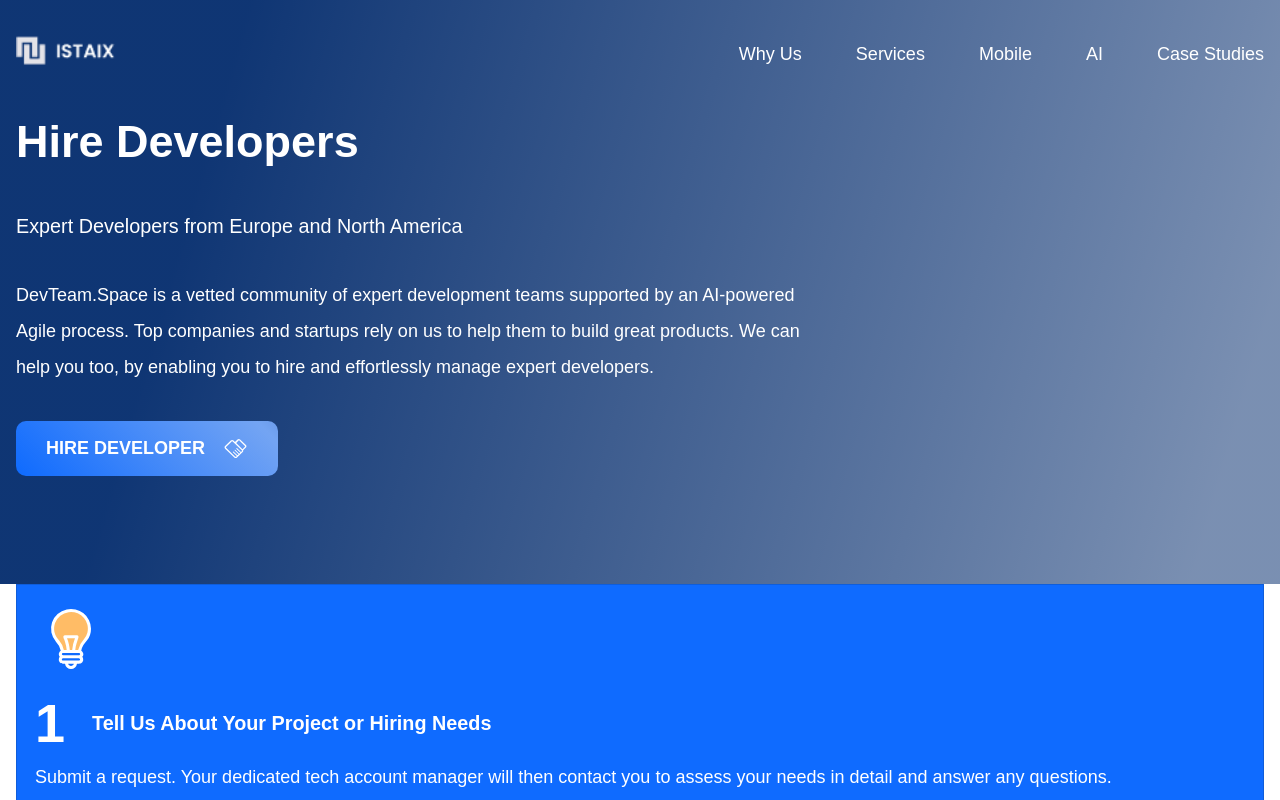
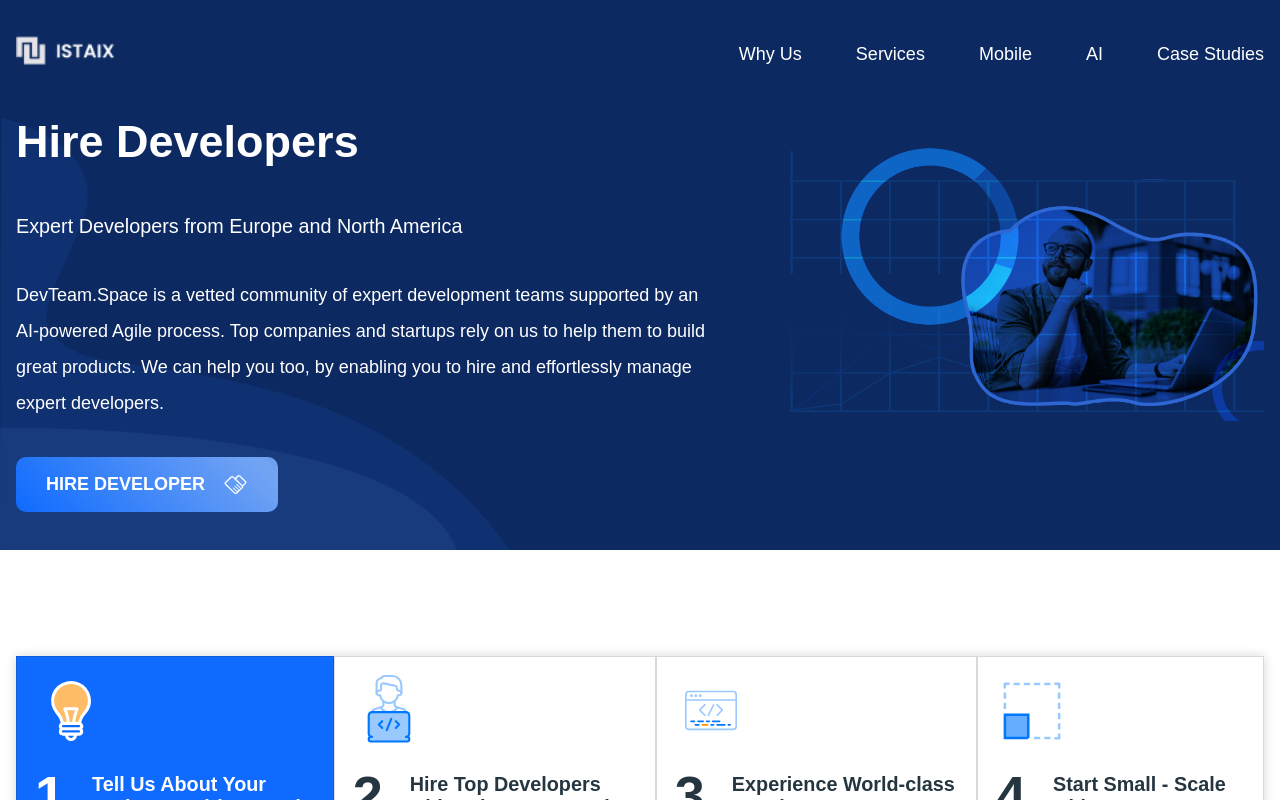
Before and after one commit to maestro418/fwork-landing, a React (Create React App) app: page / in a window 1280 px wide. Shown: the top 800 px of the page. Built offline with nearby package versions, Linux system fonts and the light colour scheme.

Commit message:
feat: update ui

```diff
--- a/src/components/intro-banner.tsx
+++ b/src/components/intro-banner.tsx
@@ -14,8 +14,8 @@ const IntroBanner = ({ title, subTitle, desc, btnContent }: IntroBannerProps) =>
     return (
         <StyledBanner>
             <div className="container">
-                <div className="row">
-                    <div className="col-md-8 main-content">
+                <div className="row main-content">
+                    <div className="col-md-7">
                         <div className="h1 bold-550">
                             {title}
                         </div>
@@ -27,8 +27,10 @@ const IntroBanner = ({ title, subTitle, desc, btnContent }: IntroBannerProps) =>
                         </div>
 
                     </div>
+                    <img src="banner.png" className="col-md-5" width={700} alt="" />
 
                 </div>
+
                 <StyledButton className="d center gap middle mt-2">
                     <div>Hire Developer</div>
                     <img src="hire.svg" alt="" width={25} />
@@ -41,9 +43,11 @@ const IntroBanner = ({ title, subTitle, desc, btnContent }: IntroBannerProps) =>
 const StyledBanner = styled.div`
     width: 100%;
     padding: 6em 0em;
-    background-image: linear-gradient(106deg, rgba(0, 41, 107, 0.94) 17.28%, rgba(0, 41, 107, 0.52) 94%);
-    .row {
-        .main-content {
+    background-image: url("header.png");
+    background-repeat: no-repeat;
+    .main-content {
+        position: relative;
+        &>:first-child {
             display: flex;
             flex-direction: column;
             gap: 2em;
@@ -58,6 +62,11 @@ const StyledBanner = styled.div`
                 line-height: 2;
             }
         }
+        img {
+            position: absolute;
+            bottom: 0;
+            right: 0;
+        }
     }
 
 `
--- a/src/pages/home.tsx
+++ b/src/pages/home.tsx
@@ -115,6 +115,15 @@ const StyledHome = styled.div`
 
     color: white;
 
+    .process-content {
+        display: flex;
+        color: var(--text);
+        box-shadow: 0 0 10px 0 var(--shadow);
+        margin: 2em 0;
+    }
+
+
 `
 
+
 export default Home
```
Also changed, not shown: public/banner.png.
